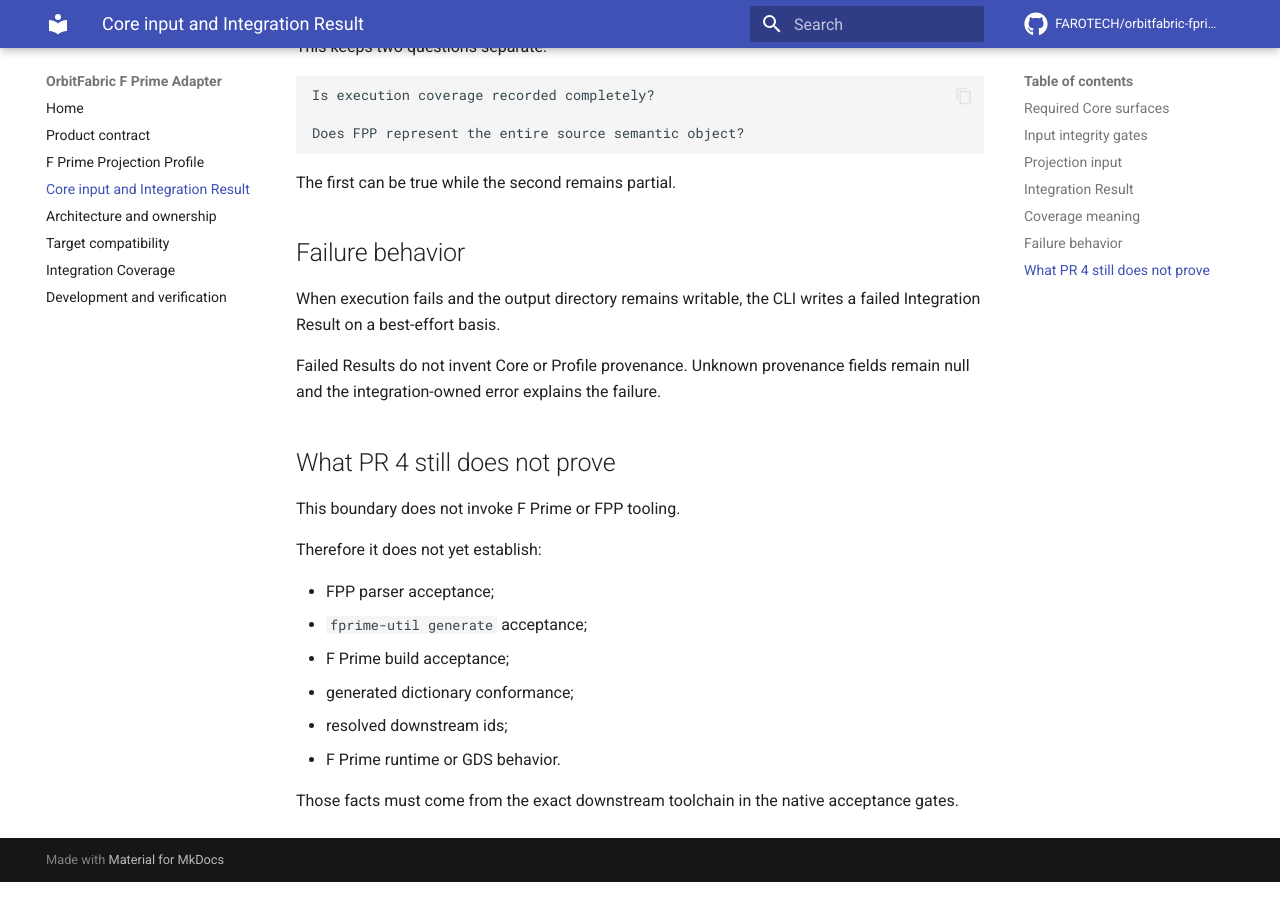
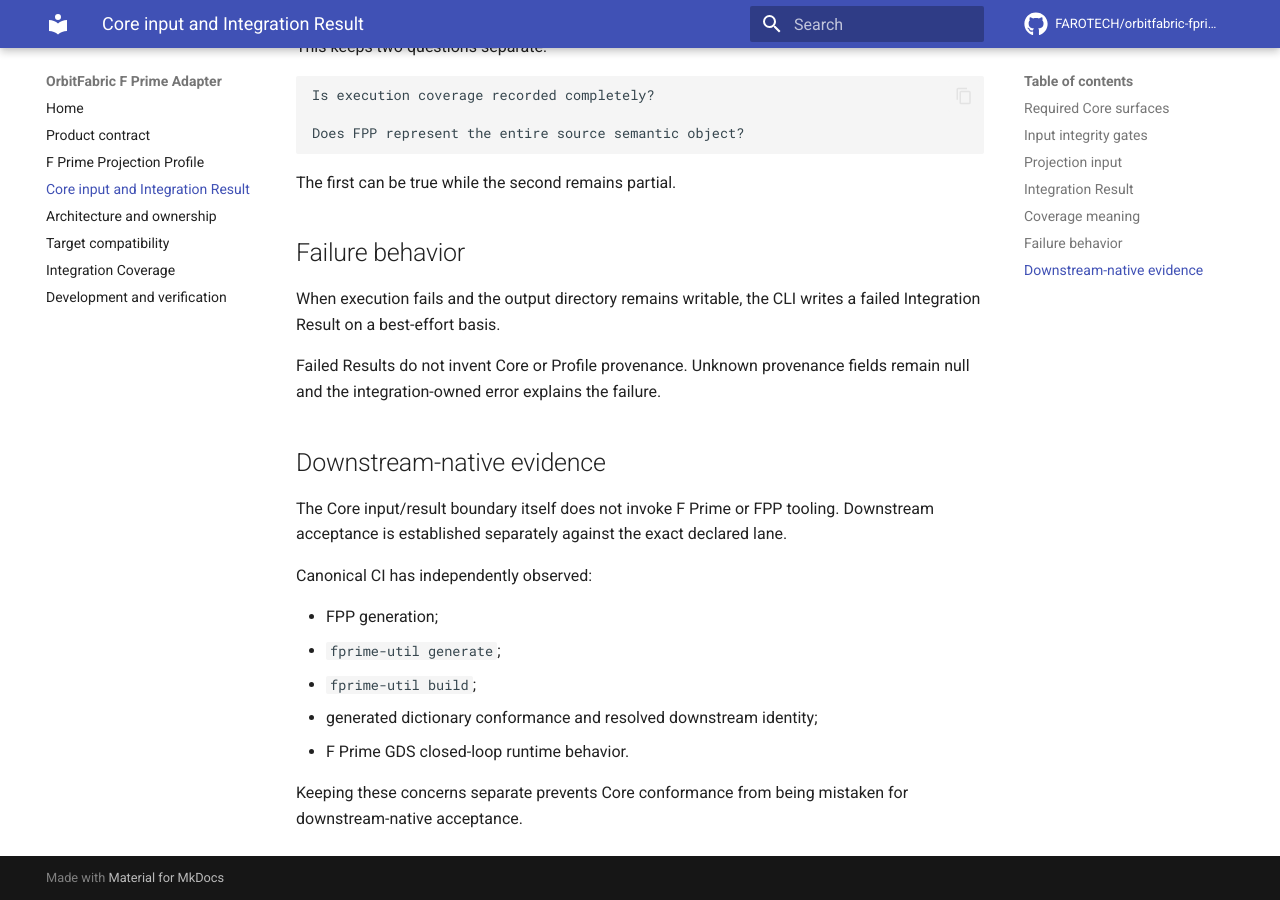
Before and after one commit to FAROTECH/orbitfabric-fprime-adapter, an MkDocs documentation site: the page built from docs/core-input-and-result.md, in a window 1280 px wide and 900 px high, scrolled down 2632 px. Built offline with MkDocs 1.6.1 and Material for MkDocs 9.7.7, drawn with Linux system fonts in a browser that asks for light colours; comment, search, counter and statistics services are not loaded; some of the changed text lies outside the part shown.

Commit message:
docs: align Core boundary with completed native acceptance

````diff
--- a/docs/core-input-and-result.md
+++ b/docs/core-input-and-result.md
@@ -50,7 +50,7 @@ There is no raw-YAML fallback when one of these gates fails.
 
 After Core input validation, the adapter passes only the loaded Mission Snapshot model plus the validated F Prime Projection Profile to the pure projection engine.
 
-This preserves the separation introduced by PR 3:
+This preserves a strict separation:
 
 ```text
 Core contract loading and integrity
@@ -111,17 +111,16 @@ When execution fails and the output directory remains writable, the CLI writes a
 
 Failed Results do not invent Core or Profile provenance. Unknown provenance fields remain null and the integration-owned error explains the failure.
 
-## What PR 4 still does not prove
+## Downstream-native evidence
 
-This boundary does not invoke F Prime or FPP tooling.
+The Core input/result boundary itself does not invoke F Prime or FPP tooling. Downstream acceptance is established separately against the exact declared lane.
 
-Therefore it does not yet establish:
+Canonical CI has independently observed:
 
-- FPP parser acceptance;
-- `fprime-util generate` acceptance;
-- F Prime build acceptance;
-- generated dictionary conformance;
-- resolved downstream ids;
-- F Prime runtime or GDS behavior.
+- FPP generation;
+- `fprime-util generate`;
+- `fprime-util build`;
+- generated dictionary conformance and resolved downstream identity;
+- F Prime GDS closed-loop runtime behavior.
 
-Those facts must come from the exact downstream toolchain in the native acceptance gates.
+Keeping these concerns separate prevents Core conformance from being mistaken for downstream-native acceptance.
````
